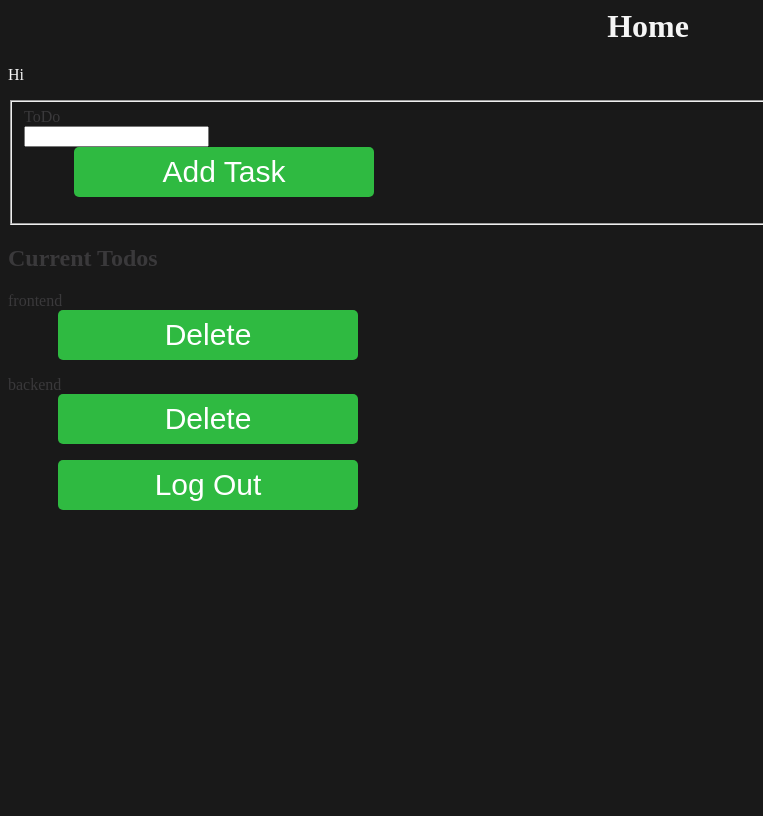
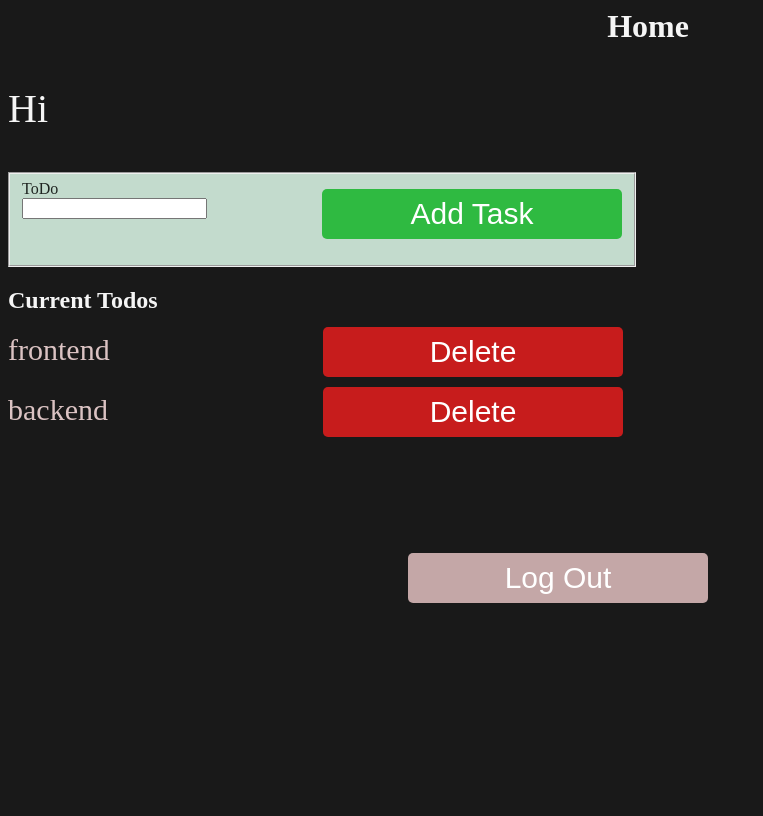
Before and after one commit to TapanManu/Todo-Backend, a Django app: page /user/home in a window 1280 px wide. Shown: the whole page, without its empty margins (0-763 px from the left). Run offline with Django 3.2, Linux system fonts and the light colour scheme; data comes from the database, SQL or seed files in the repository; both versions use the stored data as it was after the commit; parts of the project's set-up code (start-up, migrations or seed data) failed here and were passed over.

Commit message:
home page designs added phase 2

```diff
--- a/user/models.py
+++ b/user/models.py
@@ -12,3 +12,8 @@ class UserProfile(models.Model):
 
 	def __str__(self):
 		return self.user.username
+
+
+
+
+		#may be add models.ManytoManyField here to get full working performance
--- a/user/static/user/home.css
+++ b/user/static/user/home.css
@@ -25,6 +25,48 @@ button:hover{
 	z-index:5000;
 	background:#316b39;
 }
+.add{
+	margin-left:300px;
+	margin-top:-30px;
+}
 p{
 	color:whitesmoke;
+	font-size:40px;
 }
+button.delete{
+	background-color:#c71c1c;
+	margin-left:315px;
+	margin-top:-40px;
+}
+.delete:hover{
+	background-color: #730b0b;
+}
+h2{
+	color:whitesmoke;
+}
+.logoutb{
+	margin-left:400px;
+	margin-top:100px;
+	background-color: #c4a7a7;
+}
+.logoutb:hover{
+	background-color: #785f5f;
+}
+.taskname{
+	color:#dbc3c3;
+	font-size: 30px;
+}
+.taskdelete{
+	line-spacing: 25px;
+}
+label{
+	color:#1f2421;
+}
+fieldset{
+	background-color: #c3dbcd;
+	width:50px;
+	margin:0;
+}
+forms.task_name{
+	width:100px;
+}
--- a/user/templates/user/home.html
+++ b/user/templates/user/home.html
@@ -3,26 +3,26 @@
 <h1>Home</h1>
 <p>Hi {{user.username}}</p>
 <fieldset>
-<form id='taskcreate' action="{% url 'task:create' user.username%}" method='post'>
+<form class='taskcreate' action="{% url 'task:create' user.username%}" method='post'>
 	{% csrf_token %}
 	<label for='task'>ToDo</label>
 	<div class="form_body">
 		{{forms.task_name}}
 	</div>
-	<button type='submit'>Add Task</button>
+	<button class='add'type='submit'>Add Task</button>
 </form>
 </fieldset>
 
 <h2>Current Todos</h2>
 {% for t in task_index %}
-<div>{{t.task_name}}</div>
-<form action="{% url 'task:delete' t.id user.username %}" method="post">
+<div class="taskname">{{t.task_name}}</div>
+<form class='taskdelete' action="{% url 'task:delete' t.id user.username %}" method="post">
 	{%csrf_token %}
-	<button>Delete</button>
+	<button class='delete'>Delete</button>
 </form>
 {% endfor %}
 
-<form id='logout' action="{% url 'user:logo' %}" method='post'>
+<form class='logout' action="{% url 'user:logo' %}" method='post'>
 	{% csrf_token %}
-	<button type="submit">Log Out</button>
+	<button class='logoutb' type="submit">Log Out</button>
 </form>
```
Also changed, not shown: task/templates/task/base.html (deleted, +0 -15 lines), task/templates/task/index.html (deleted, +0 -22 lines), task/templates/task/taskhome.html (deleted, +0 -29 lines), db.sqlite3, user/migrations/0001_initial.py, user/migrations/0002_auto_20191225_1635.py (deleted), user/migrations/0002_auto_20191225_1903.py.
